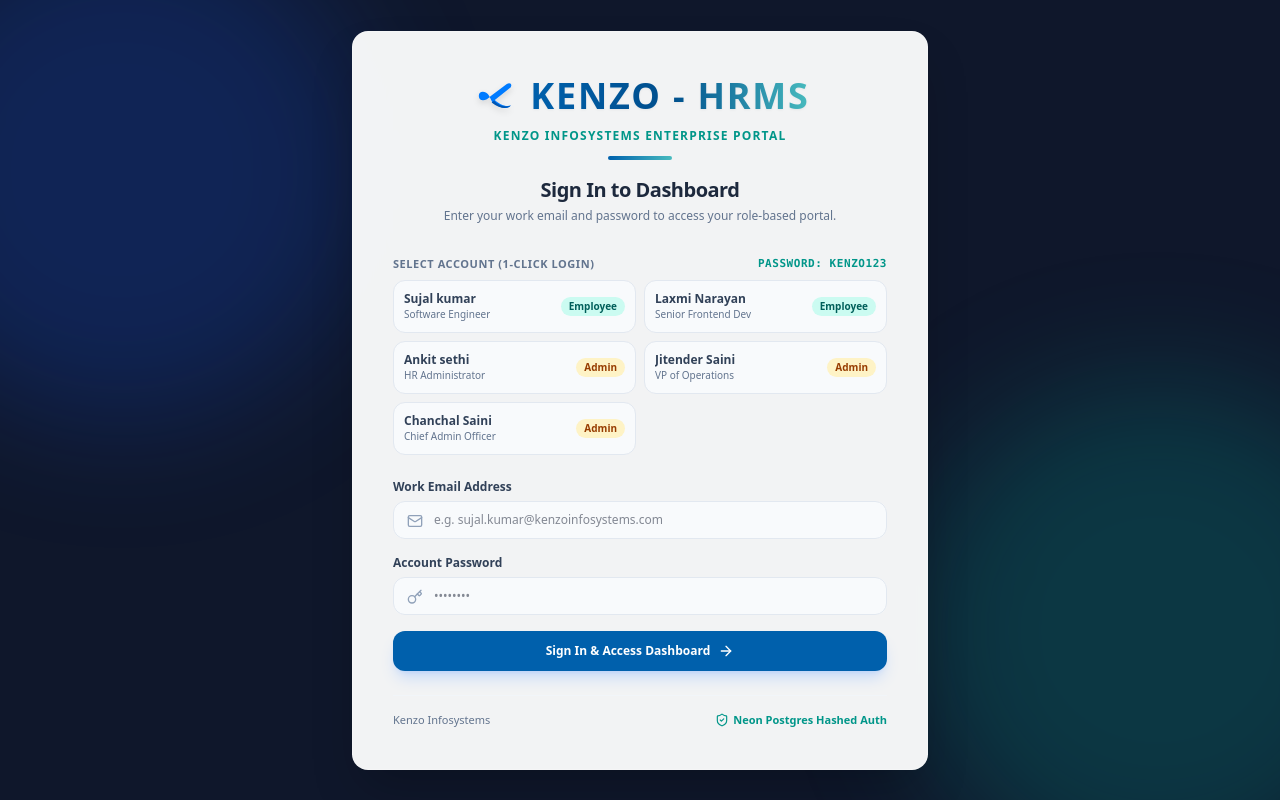
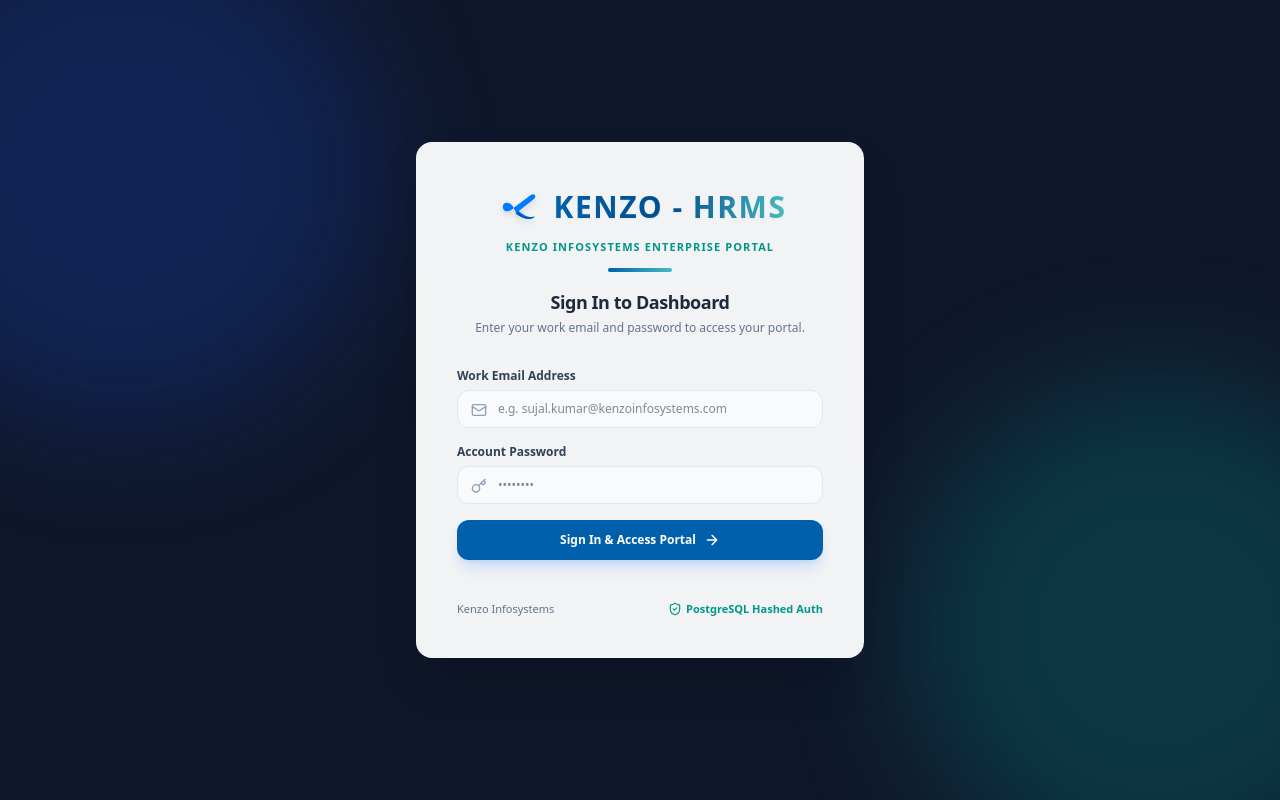
Before and after one commit to kenzoinfosystemDev001/Kenzo_kore_HRMS_2.0, a React (Vite) app: page / in a window 1280 px wide. Built offline with nearby package versions, Linux system fonts and the light colour scheme.

Commit message:
fix(ui): remove 1-click account selection box from LoginView and remove Employee Directory table from Employee Dashboard

```diff
--- a/src/components/Sidebar.tsx
+++ b/src/components/Sidebar.tsx
@@ -42,7 +42,7 @@
 
   const navItems = [
     { id: 'dashboard' as NavView, label: isAdmin ? 'Executive Overview' : 'Employee Overview', icon: LayoutDashboard },
-    { id: 'employees' as NavView, label: isAdmin ? 'Employee Directory' : 'Team Directory', icon: Users, badge: `${employeesCount}` },
+    ...(isAdmin ? [{ id: 'employees' as NavView, label: 'Employee Directory', icon: Users, badge: `${employeesCount}` }] : []),
     ...(isAdmin ? [{ id: 'onboarding' as NavView, label: 'Onboarding Pipeline', icon: UserPlus, badge: activeOnboardingCount > 0 ? `${activeOnboardingCount}` : undefined, badgeColor: 'bg-[#48bbbe] text-white' }] : []),
     { id: 'leave' as NavView, label: 'Leave & Attendance', icon: CalendarCheck, badge: (isAdmin && pendingLeavesCount > 0) ? `${pendingLeavesCount}` : undefined, badgeColor: 'bg-amber-500 text-white' },
     { id: 'payroll' as NavView, label: isAdmin ? 'Payroll & Benefits' : 'My Payroll', icon: DollarSign },
--- a/src/components/auth/LoginView.tsx
+++ b/src/components/auth/LoginView.tsx
@@ -12,14 +12,6 @@
   const [password, setPassword] = useState('');
   const [loading, setLoading] = useState(false);
   const [error, setError] = useState<string | null>(null);
-
-  const predefinedUsers = [
-    { name: 'Sujal kumar', email: 'sujal.kumar@kenzoinfosystems.com', role: 'Employee', title: 'Software Engineer' },
-    { name: 'Laxmi Narayan', email: 'laxminarayan.ojha@kenzoinfosystems.com', role: 'Employee', title: 'Senior Frontend Dev' },
-    { name: 'Ankit sethi', email: 'Ankit.sethi@kenzoinfosystems.com', role: 'Admin', title: 'HR Administrator' },
-    { name: 'Jitender Saini', email: 'Jitender.saini@kenzoinfosystems.com', role: 'Admin', title: 'VP of Operations' },
-    { name: 'Chanchal Saini', email: 'Chanchal.saini@kenzoinfosystems.com', role: 'Admin', title: 'Chief Admin Officer' },
-  ];
 
   const handleLogin = async (e: React.FormEvent) => {
     e.preventDefault();
@@ -51,74 +43,35 @@
     }
   };
 
-  const handleQuickSelect = (userEmail: string) => {
-    setEmail(userEmail);
-    setPassword('kenzo123');
-    setError(null);
-  };
-
   return (
     <div className="min-h-screen bg-slate-900 flex items-center justify-center p-4 relative overflow-hidden font-sans">
       {/* Background Subtle Gradient Spheres */}
       <div className="absolute top-[-10%] left-[-10%] w-[500px] h-[500px] bg-blue-600/20 rounded-full blur-3xl pointer-events-none" />
       <div className="absolute bottom-[-10%] right-[-10%] w-[500px] h-[500px] bg-teal-500/20 rounded-full blur-3xl pointer-events-none" />
 
-      <div className="w-full max-w-xl bg-white/95 backdrop-blur-xl rounded-2xl shadow-2xl overflow-hidden border border-white/20 p-8 lg:p-10 relative z-10">
+      <div className="w-full max-w-md bg-white/95 backdrop-blur-xl rounded-2xl shadow-2xl overflow-hidden border border-white/20 p-8 lg:p-10 relative z-10">
 
-        {/* Bold and Stylish KENZO - HRMS Header with Web Icon on the Left */}
+        {/* KENZO - HRMS Header */}
         <div className="text-center mb-8">
           <div className="flex items-center justify-center gap-3 mb-2">
             <KenzoLogo className="w-12 h-12 shrink-0 drop-shadow-md" />
-            <h1 className="text-3xl sm:text-4xl font-extrabold tracking-wider bg-gradient-to-r from-[#0060ac] via-[#004e8c] to-[#48bbbe] bg-clip-text text-transparent uppercase drop-shadow-xs">
+            <h1 className="text-2xl sm:text-3xl font-extrabold tracking-wider bg-gradient-to-r from-[#0060ac] via-[#004e8c] to-[#48bbbe] bg-clip-text text-transparent uppercase drop-shadow-xs">
               KENZO - HRMS
             </h1>
           </div>
 
-          <p className="text-xs font-semibold text-teal-600 uppercase tracking-widest mt-1">
+          <p className="text-[11px] font-semibold text-teal-600 uppercase tracking-widest mt-1">
             Kenzo Infosystems Enterprise Portal
           </p>
 
           <div className="w-16 h-1 bg-gradient-to-r from-[#0060ac] to-[#48bbbe] mx-auto rounded-full mt-3 mb-4" />
 
-          <h2 className="text-xl font-bold text-slate-800 tracking-tight">
+          <h2 className="text-lg font-bold text-slate-800 tracking-tight">
             Sign In to Dashboard
           </h2>
           <p className="text-xs text-slate-500 mt-1">
-            Enter your work email and password to access your role-based portal.
+            Enter your work email and password to access your portal.
           </p>
-        </div>
-
-        {/* Predefined Quick Select User Pills */}
-        <div className="mb-6 space-y-2">
-          <div className="flex items-center justify-between text-[11px] font-bold text-slate-500 uppercase tracking-wider">
-            <span>Select Account (1-Click Login)</span>
-            <span className="text-teal-600 font-mono">Password: kenzo123</span>
-          </div>
-
-          <div className="grid grid-cols-1 sm:grid-cols-2 gap-2">
-            {predefinedUsers.map((u) => (
-              <button
-                key={u.email}
-                type="button"
-                onClick={() => handleQuickSelect(u.email)}
-                className={`p-2.5 rounded-xl border text-left transition-all flex items-center justify-between group ${
-                  email.toLowerCase() === u.email.toLowerCase()
-                    ? 'bg-blue-50 border-[#0060ac] text-[#0060ac] shadow-xs'
-                    : 'bg-slate-50 border-slate-200 hover:bg-slate-100 text-slate-700'
-                }`}
-              >
-                <div className="min-w-0">
-                  <p className="text-xs font-bold truncate">{u.name}</p>
-                  <p className="text-[10px] text-slate-500 truncate">{u.title}</p>
-                </div>
-                <span className={`text-[10px] font-extrabold px-2 py-0.5 rounded-full shrink-0 ml-2 ${
-                  u.role === 'Admin' ? 'bg-amber-100 text-amber-800' : 'bg-teal-100 text-teal-800'
-                }`}>
-                  {u.role}
-                </span>
-              </button>
-            ))}
-          </div>
         </div>
 
         {error && (
@@ -169,7 +122,7 @@
               <span>Authenticating...</span>
             ) : (
               <>
-                <span>Sign In & Access Dashboard</span>
+                <span>Sign In & Access Portal</span>
                 <ArrowRight className="w-4 h-4" />
               </>
             )}
@@ -179,7 +132,7 @@
         <div className="mt-6 pt-4 border-t border-slate-100 text-[11px] text-slate-500 flex items-center justify-between">
           <span>Kenzo Infosystems</span>
           <span className="flex items-center gap-1 text-teal-600 font-semibold">
-            <ShieldCheck className="w-3.5 h-3.5" /> Neon Postgres Hashed Auth
+            <ShieldCheck className="w-3.5 h-3.5" /> PostgreSQL Hashed Auth
           </span>
         </div>
 
--- a/src/components/views/EmployeesView.tsx
+++ b/src/components/views/EmployeesView.tsx
@@ -138,6 +138,22 @@
         return <span className="px-2.5 py-0.5 rounded-full text-[11px] font-semibold bg-slate-100 text-slate-600">{status}</span>;
     }
   };
+
+  if (!isAdmin) {
+    return (
+      <div className="bg-white rounded-2xl border border-slate-200 p-10 text-center shadow-2xs space-y-4 max-w-2xl mx-auto my-8">
+        <div className="w-12 h-12 rounded-full bg-amber-100 text-amber-600 flex items-center justify-center mx-auto">
+          <Lock className="w-6 h-6" />
+        </div>
+        <div>
+          <h3 className="text-lg font-bold text-[#1a2b3c]">Employee Directory Access Restricted</h3>
+          <p className="text-xs text-slate-500 mt-1 max-w-md mx-auto leading-relaxed">
+            The global employee roster, locations, and personnel profile actions are managed exclusively by HR Administration. You can view your personal profile, attendance, and leave records from your Employee Dashboard.
+          </p>
+        </div>
+      </div>
+    );
+  }
 
   return (
     <div className="space-y-5">
```
